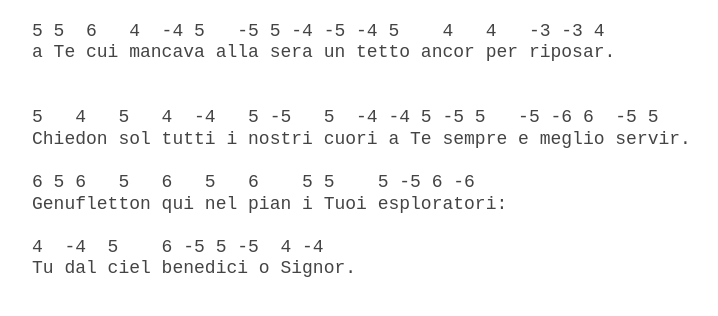
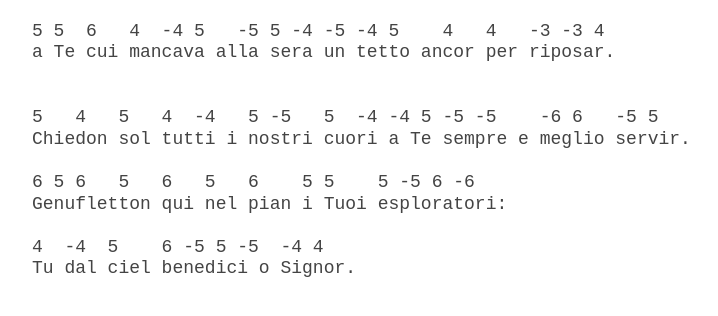
Before and after one commit to dariofabbri/harmonica-tabs, a Jekyll site: the page built from _tabs/signor-tra-le-tende-schierati.md, in a window 1280 px wide. Shown: the part 336-652 px from the top of the page, without its empty margins (176-894 px from the left). Built offline with Jekyll 4.4.1, drawn with Linux system fonts in a browser that asks for light colours; some of the changed text lies outside the part shown.

Commit message:
Added two new songs. Added support for author in tab template.

````diff
--- a/_layouts/tab.html
+++ b/_layouts/tab.html
@@ -9,7 +9,15 @@
 
 <body>
     <h1>{{ page.title }}</h1>
+
+    {% if page.category %}
     <h2>{{ page.category }}</h2>
+    {% endif %}
+
+    {% if page.author %}
+    <h2>{{ page.author }}</h2>
+    {% endif %}
+
     <section class="tab">
         {{ content }}
     </section>
--- a/_tabs/signor-tra-le-tende-schierati.md
+++ b/_tabs/signor-tra-le-tende-schierati.md
@@ -17,12 +17,12 @@
 a Te cui mancava alla sera un tetto ancor per riposar.
 
 
-5   4   5   4  -4   5 -5   5  -4 -4 5 -5 5   -5 -6 6  -5 5
+5   4   5   4  -4   5 -5   5  -4 -4 5 -5 -5    -6 6   -5 5
 Chiedon sol tutti i nostri cuori a Te sempre e meglio servir.
 
 6 5 6   5   6   5   6    5 5    5 -5 6 -6
 Genufletton qui nel pian i Tuoi esploratori:
 
-4  -4  5    6 -5 5 -5  4 -4
+4  -4  5    6 -5 5 -5  -4 4
 Tu dal ciel benedici o Signor.
 ```
````
Also changed, not shown: _tabs/blowing-in-the-wind.md (added, +40 -0 lines), _tabs/twinkle-twinkle-little-star.md (added, +39 -0 lines).
